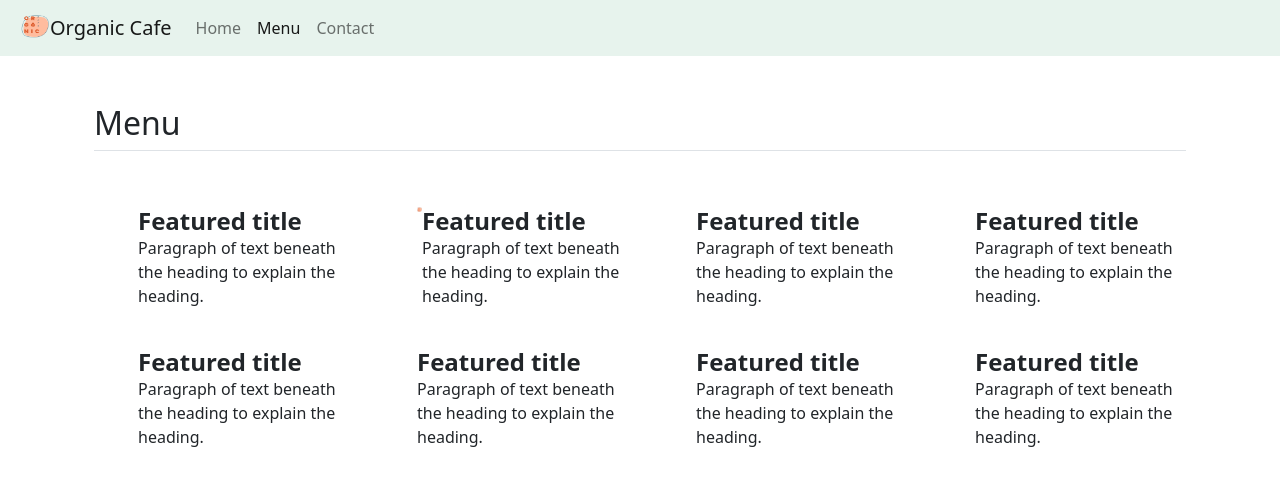
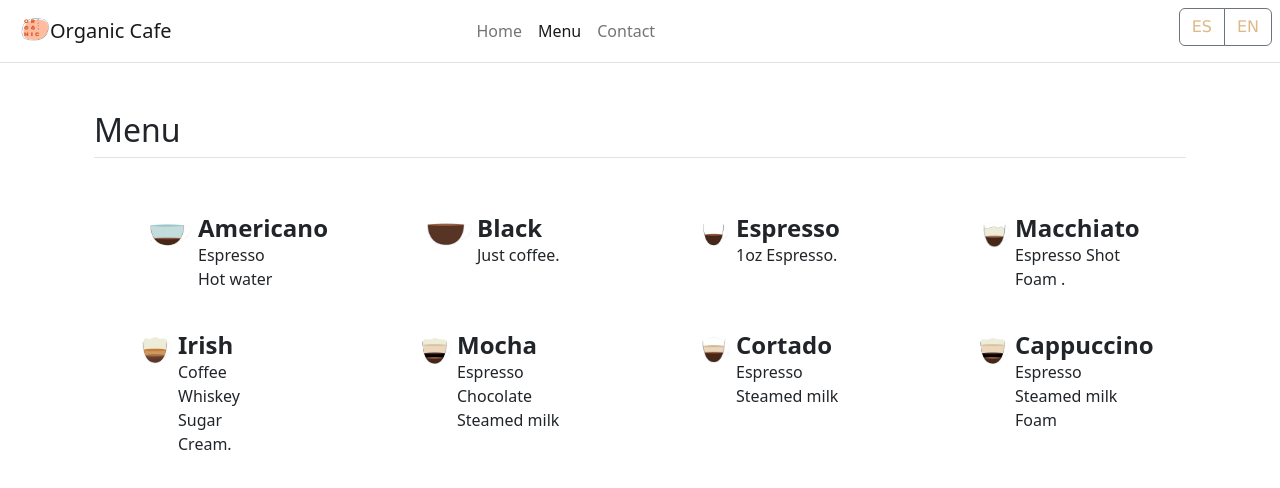
Before and after one commit to paulaalminana/cartarestaurante, a plain HTML site: page Menu.html in a window 1280 px wide. Drawn offline with nearby package versions, Linux system fonts and the light colour scheme.

Commit message:
index y menu

```diff
--- a/Menu.html
+++ b/Menu.html
@@ -11,13 +11,13 @@
     <link href="css/style.css" rel="stylesheet" />
 </head>
 <body>
-    <nav class="navbar navbar-expand-lg bg-success p-2 text-dark bg-opacity-10">
+  <nav class="navbar navbar-expand-lg d-flex justify-content--md-between bg- p-2 text-grey bg-opacity-1 border-bottom">
     <div class="container-fluid">
       <a class="navbar-brand" href="#">  <img src="img/logo.png" alt="Logo" width="30" height="24" class="d-inline-block align-text-top">Organic Cafe</a>
       <button class="navbar-toggler" type="button" data-bs-toggle="collapse" data-bs-target="#navbarNavAltMarkup" aria-controls="navbarNavAltMarkup" aria-expanded="false" aria-label="Toggle navigation">
         <span class="navbar-toggler-icon"></span>
       </button>
-          <div class="collapse navbar-collapse" id="navbarNavAltMarkup">
+      <div class="collapse navbar-collapse justify-content-center" id="navbarNavAltMarkup">
         <div class="navbar-nav">
           <a class="nav-link" href="index.html">Home</a>
           <a class="nav-link active" aria-current="page" href="Menu.html">Menu</a>
@@ -25,66 +25,73 @@
         </div>
       </div>
     </div>
+    <div class="col-md-3 d-flex justify-content-end">
+      <div class="btn-toolbar mb-2 " role="toolbar" aria-label="Toolbar with button groups">
+        <div class="btn-group " role="group" aria-label="First group">
+          <button type="button" class="btn btn-outline-secondary">ES</button>
+          <button type="button" class="btn btn-outline-secondary">EN</button>
+        </div>
+      </div>
   </nav>
     <div class="container px-4 py-5" id="icon-grid">
         <h2 class="pb-2 border-bottom">Menu</h2>
-
         <div class="row row-cols-1 row-cols-sm-2 row-cols-md-3 row-cols-lg-4 g-4 py-5">
           <div class="col d-flex align-items-start">
-            <svg class="bi text-muted flex-shrink-0 me-3" width="1.75em" height="1.75em"><use xlink:href="#bootstrap"></use></svg>
+            <svg class="bi text-muted flex-shrink-0 me-3" width="1.75em" height="1.75em"><img src="img/expreso.png" width="60em" height="40em" class="d-inline-block align-text-top" alt="logo"></use></svg>
             <div>
-              <h3 class="fw-bold mb-0 fs-4">Featured title</h3>
-              <p>Paragraph of text beneath the heading to explain the heading.</p>
+              <h3 class="fw-bold mb-0 fs-4">Americano</h3>
+              <p>Espresso <br> Hot water</p>
             </div>
           </div>
           <div class="col d-flex align-items-start">
-            <svg class="bi text-muted flex-shrink-0 me-3" width="1.75em" height="1.75em"><img src="img/80801.jpg" width="5em" height="5em" class="d-inline-block align-text-top" alt="logo"></svg>
+            <svg class="bi text-muted flex-shrink-0 me-3" width="1.75em" height="1.75em"><img src="img/cafe.png" width="60em" height="40em" class="d-inline-block align-text-top" alt="logo"></svg>
             <div>
-              <h3 class="fw-bold mb-0 fs-4">Featured title</h3>
-              <p>Paragraph of text beneath the heading to explain the heading.</p>
+              <h3 class="fw-bold mb-0 fs-4">Black</h3>
+              <p>Just coffee.</p>
             </div>
           </div>
           <div class="col d-flex align-items-start">
-            <svg class="bi text-muted flex-shrink-0 me-3" width="1.75em" height="1.75em"></svg>
+            <svg class="bi text-muted flex-shrink-0 me-3" width="1.75em" height="1.75em"><img src="img/ex.png" width="40em" height="40em" class="d-inline-block align-text-top" alt="logo"></svg>
             <div>
-              <h3 class="fw-bold mb-0 fs-4">Featured title</h3>
-              <p>Paragraph of text beneath the heading to explain the heading.</p>
+              <h3 class="fw-bold mb-0 fs-4">Espresso</h3>
+              <p>1oz Espresso.</p>
             </div>
           </div>
           <div class="col d-flex align-items-start">
-            <svg class="bi text-muted flex-shrink-0 me-3" width="1.75em" height="1.75em"></svg>
+            <svg class="bi text-muted flex-shrink-0 me-3" width="1.75em" height="1.75em"><img src="img/machiato.png" width="40em" height="40em" class="d-inline-block align-text-top" alt="logo"></svg>
             <div>
-              <h3 class="fw-bold mb-0 fs-4">Featured title</h3>
-              <p>Paragraph of text beneath the heading to explain the heading.</p>
+              <h3 class="fw-bold mb-0 fs-4">Macchiato</h3>
+              <p>Espresso Shot <br> Foam .</p>
             </div>
           </div>
           <div class="col d-flex align-items-start">
-            <svg class="bi text-muted flex-shrink-0 me-3" width="1.75em" height="1.75em"></svg>
+            <svg class="bi text-muted flex-shrink-0 me-3" width="1.75em" height="1.75em"><img src="img/iris.png" width="40em" height="40em" class="d-inline-block align-text-top" alt="logo"></svg>
             <div>
-              <h3 class="fw-bold mb-0 fs-4">Featured title</h3>
-              <p>Paragraph of text beneath the heading to explain the heading.</p>
+              <h3 class="fw-bold mb-0 fs-4">Irish</h3>
+              <p>Coffee <br> Whiskey <br> Sugar <br>Cream.</p>
             </div>
           </div>
           <div class="col d-flex align-items-start">
-            <svg class="bi text-muted flex-shrink-0 me-3" width="1.75em" height="1.75em"></svg>
+            <svg class="bi text-muted flex-shrink-0 me-3" width="1.75em" height="1.75em"><img src="img/mocha.png" width="40em" height="40em" class="d-inline-block align-text-top" alt="logo"></svg>
             <div>
-              <h3 class="fw-bold mb-0 fs-4">Featured title</h3>
-              <p>Paragraph of text beneath the heading to explain the heading.</p>
+              <h3 class="fw-bold mb-0 fs-4">Mocha</h3>
+              <p>Espresso  <br> Chocolate <br> Steamed milk </p>
             </div>
           </div>
           <div class="col d-flex align-items-start">
-            <svg class="bi text-muted flex-shrink-0 me-3" width="1.75em" height="1.75em"></svg>
+            <svg class="bi text-muted flex-shrink-0 me-3" width="1.75em" height="1.75em"><img src="img/cortado.png" width="40em" height="40em" class="d-inline-block align-text-top" alt="logo"></svg>
             <div>
-              <h3 class="fw-bold mb-0 fs-4">Featured title</h3>
-              <p>Paragraph of text beneath the heading to explain the heading.</p>
+              <h3 class="fw-bold mb-0 fs-4">Cortado</h3>
+              <p>Espresso <br> Steamed milk</p>
             </div>
           </div>
           <div class="col d-flex align-items-start">
-            <svg class="bi text-muted flex-shrink-0 me-3" width="1.75em" height="1.75em"></svg>
+            <svg class="bi text-muted flex-shrink-0 me-3" width="1.75em" height="1.75em"><img src="img/mocha.png" width="40em" height="40em" class="d-inline-block align-text-top" alt="logo"></svg>
             <div>
-              <h3 class="fw-bold mb-0 fs-4">Featured title</h3>
-              <p>Paragraph of text beneath the heading to explain the heading.</p>
+              <h3 class="fw-bold mb-0 fs-4">Cappuccino</h3>
+              <p>Espresso <br> Steamed milk <br> Foam </p>
             </div>
+
           </div>
         </div>
       </div>
--- a/css/style.css
+++ b/css/style.css
@@ -1,6 +1,7 @@
 .body {
     margin: 0;
     padding: 0;
+
 
     height: 100vh;
     width: 100vw;
@@ -15,7 +16,7 @@
     color:burlywood;
   }
   .altura {
-    height: 50em;
+    height: 40em;
 
 }
 .btn {
```
Also changed, not shown: Contact.html (+12 -13 lines), index.html (+20 -119 lines), img/Types-of-Coffee-Drinks_1200X1200.jpg (added), img/cafe.png (added), img/cortado.png (added), img/ex.png (added), img/expreso.png (added), img/iris.png (added), img/machiato.png (added), img/mocha.png (added). Lines whose indentation alone changed are shown as unchanged.
